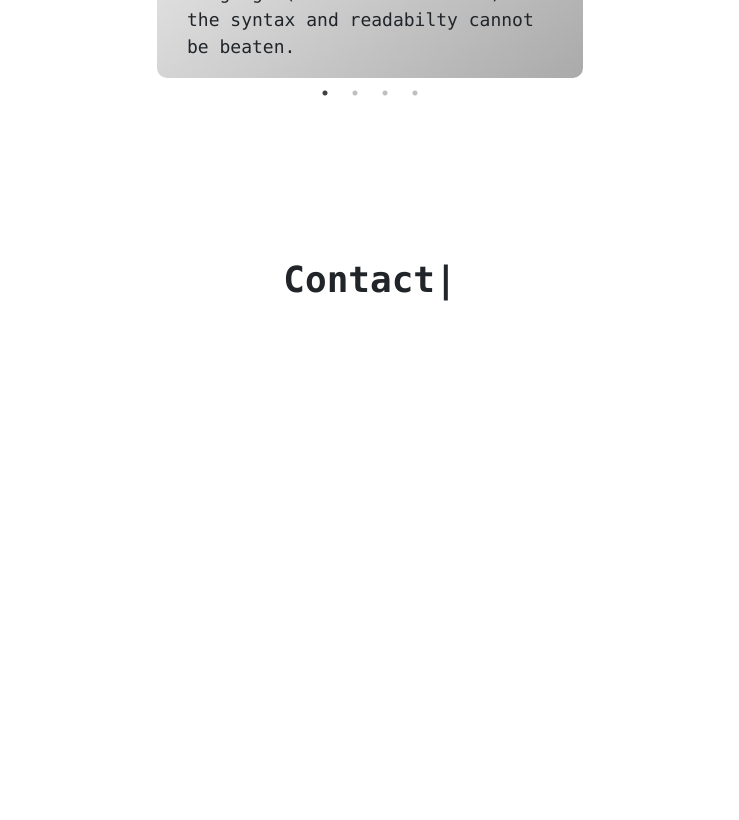
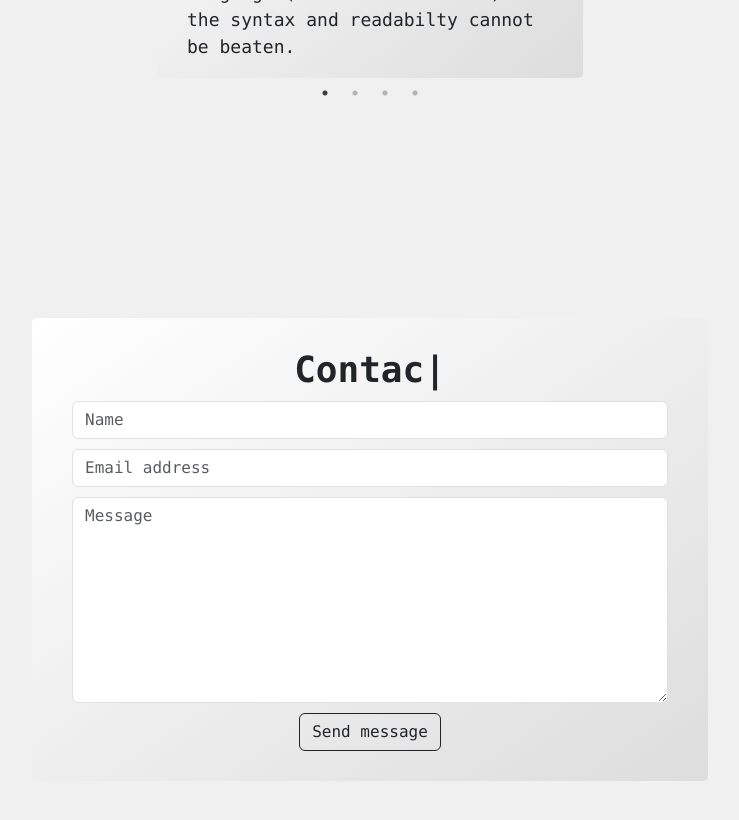
Before and after one commit to greeenfrog/my-app, a React (Create React App) app: page / in a window 1280 px wide. Shown: the part 1540-2360 px from the top of the page, without its empty margins (270-1009 px from the left). Before the commit the page ends 1969 px from the top, so only its background shows below. Built offline with nearby package versions, Linux system fonts and the light colour scheme.

Commit message:
Contact form

```diff
--- a/src/App.css
+++ b/src/App.css
@@ -12,8 +12,8 @@
 }
 
 .slide {
-  border-radius: 10px;
-  background-image: linear-gradient(to bottom right, white, #aaa);
+  border-radius: 5px;
+  background-image: linear-gradient(to bottom right, white, #ddd);
   padding: 30px;
   height: 360px;
 }
@@ -25,6 +25,18 @@
 
 .icon {
   float: left;
+}
+
+.form {
+  border-radius: 5px;
+  background-image: linear-gradient(to bottom right, white, #ddd);
+  background-color: white;
+  padding: 30px;
+  margin: 60px 30px;
+}
+
+.form-group {
+  margin: 10px
 }
 
 #home {
@@ -49,5 +61,5 @@
 
 #contact {
   padding-top: 120px;
-  padding-bottom: 120px;
+  padding-bottom: 160px;
 }
--- a/src/App.js
+++ b/src/App.js
@@ -4,6 +4,7 @@ import Col from 'react-bootstrap/Col';
 import Navigation from './Navigation';
 import TypedText from './TypedText';
 import SkillsSlider from './SkillsSlider';
+import ContactForm from './ContactForm';
 import './App.css';
 
 function App() {
@@ -54,7 +55,13 @@ function App() {
         <h2><TypedText strings={["Education"]} /></h2>
       </div> */}
       <div id="contact">
-        <h2><TypedText strings={["Contact"]} /></h2>
+        <Container>
+          <Row>
+            <Col xs={12} md={{ span: 10, offset: 1 }} lg={{ span: 8, offset: 2 }}>
+              <ContactForm />
+            </Col>
+          </Row>
+        </Container>
       </div>
     </div>
   );
--- /dev/null
+++ b/src/ContactForm.js
@@ -0,0 +1,25 @@
+import Button from 'react-bootstrap/Button';
+import Form from 'react-bootstrap/Form';
+import TypedText from './TypedText';
+
+function ContactForm() {
+  return (
+    <Form className="form">
+      <h2><TypedText strings={["Contact"]} /></h2>
+      <Form.Group className="form-group">
+        <Form.Control type="text" placeholder="Name" />
+      </Form.Group>
+      <Form.Group className="form-group">
+        <Form.Control type="email" placeholder="Email address" />
+      </Form.Group>
+      <Form.Group className="form-group">
+        <Form.Control as="textarea" placeholder="Message" rows={8} />
+      </Form.Group>
+      <Button variant="outline-dark" type="submit">
+        Send message
+      </Button>
+    </Form>
+  );
+}
+
+export default ContactForm;
--- a/src/index.css
+++ b/src/index.css
@@ -1,4 +1,5 @@
 body {
+  background-color: #f0f0f0;
   font-family: Consolas, monaco, monospace;
   font-size: 18px;
   margin: 0;
```
